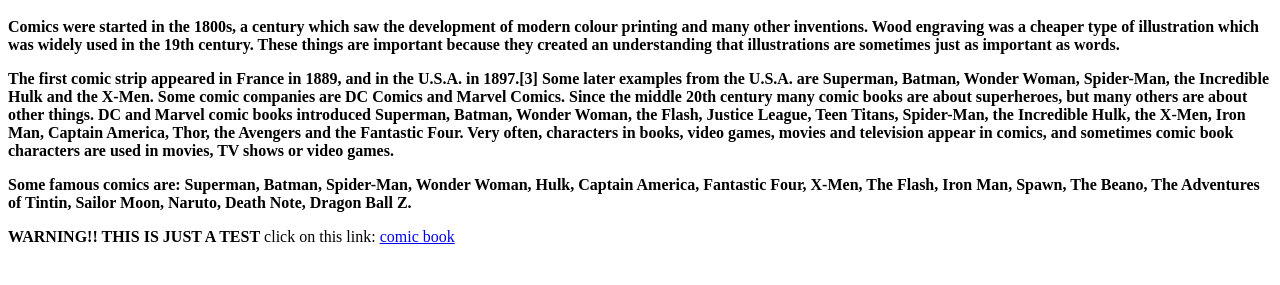
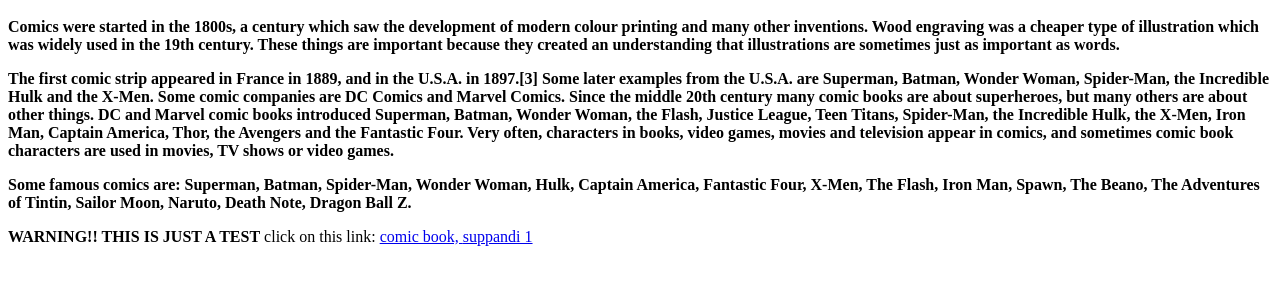
Before and after one commit to hjghd123/my-first-website, a plain HTML site: page index.html in a window 1280 px wide. Shown: the part 49-334 px from the top of the page. Drawn offline with Linux system fonts and the light colour scheme.

Commit message:
Update index.html

```diff
--- a/index.html
+++ b/index.html
@@ -51,7 +51,8 @@ in movies, TV shows or video games.</b>
  Dragon Ball Z.
 </b></p>
 <b>WARNING!! THIS IS JUST A TEST</b>
-click on this link: <a href="https://www.youtube.com/watch?v=yC9nNN5uoUY">comic book
+click on this link: <a href="https://www.youtube.com/watch?v=yC9nNN5uoUY">comic book,
+ <a href="https://www.youtube.com/watch?v=xw_68mJ01gg">suppandi 1
 <body>
 
 
```
